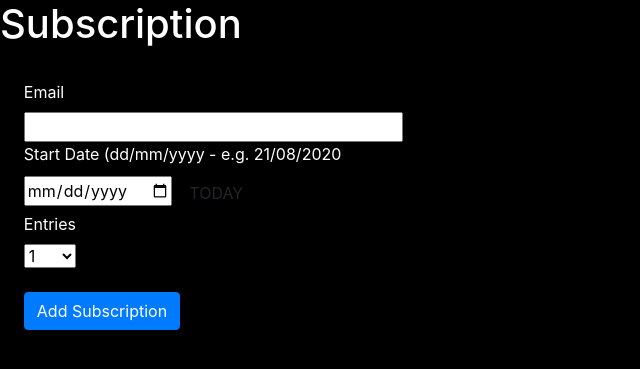
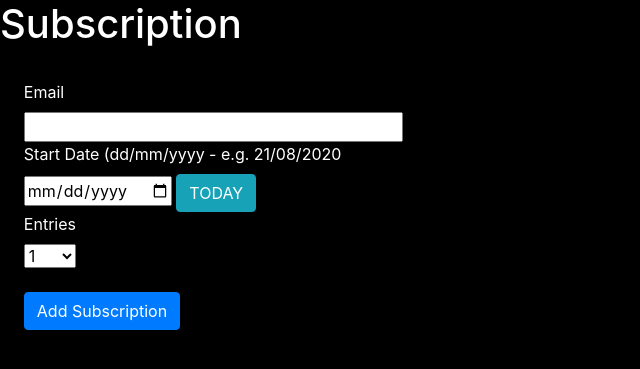
Before and after one commit to andreiburuntia/puncho-api, a Flask app: page /office/subscription in a window 1280 px wide. Shown: the top 369 px of the page, without its empty margins (0-640 px from the left). Run offline with Flask 2, Linux system fonts and the light colour scheme; parts of the project's set-up code (start-up, migrations or seed data) failed here and were passed over; some libraries are stand-ins or nearby versions.

Commit message:
subscription receptie

```diff
--- a/templates/subscription.html
+++ b/templates/subscription.html
@@ -15,7 +15,7 @@
             <div>
                 {{ form.start_date.label }}<br>
                 {{ form.start_date(size=32) }}
-                <button class="btn" onclick="
+                <button class="btn btn-info" onclick="
                     var today = new Date();
                     var date = today.getDate()+'/'+(today.getMonth()+1)+'/'+today.getFullYear();
                     document.getElementById('start_date').value = date;
```
